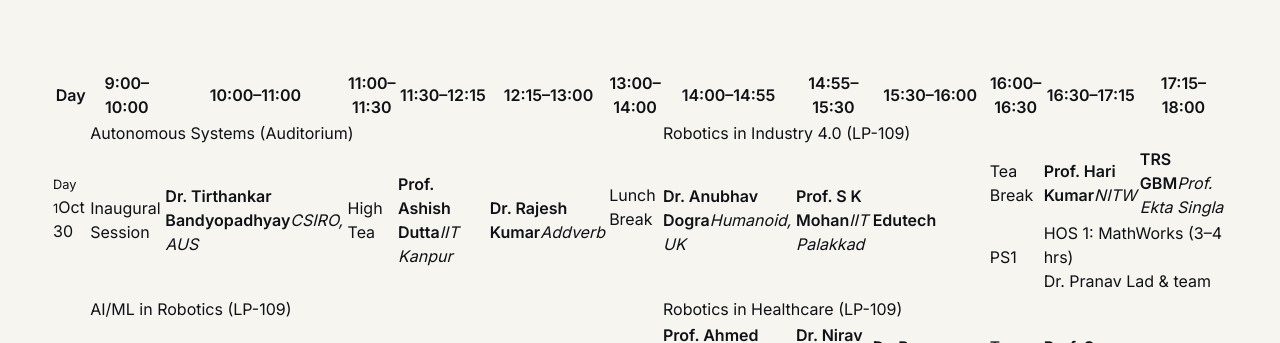
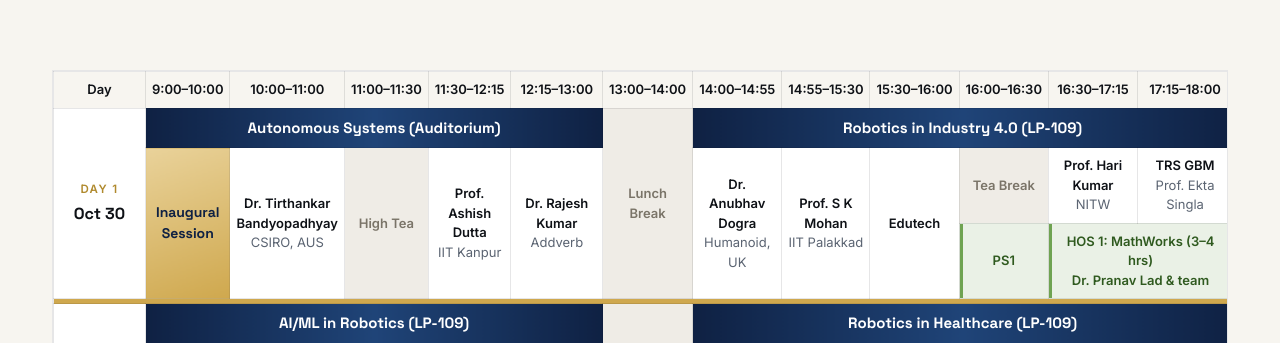
Before and after one commit to trs-tiet/TRS-DSAI-TIET, a Next.js app: page / in a window 1280 px wide. Shown: the part 457-800 px from the top of the page. Built offline with nearby package versions, Linux system fonts and the light colour scheme.

Commit message:
Update globals.css

```diff
--- a/app/globals.css
+++ b/app/globals.css
@@ -65,3 +65,21 @@ textarea:focus-visible {
     padding-right: 32px;
   }
 }
+
+/* ---------- Schedule grid (components/ScheduleGrid.tsx) ---------- */
+.sched { overflow-x: auto; background: rgb(var(--color-surface)); border: 1px solid rgb(var(--color-border) / 0.1); }
+.sched table { border-collapse: collapse; min-width: 1180px; width: 100%; font-size: 13px; text-align: center; }
+.sched th, .sched td { border: 1px solid rgb(var(--color-border) / 0.1); padding: 8px 6px; vertical-align: middle; }
+.sched thead th { background: rgb(var(--color-bg)); font-weight: 700; color: rgb(var(--color-fg)); white-space: nowrap; }
+.sched thead th:nth-child(12), .sched thead th:nth-child(13) { width: 165px; }
+.sched td.day { font-family: var(--font-space-grotesk); font-weight: 700; font-size: 16px; white-space: nowrap; min-width: 92px; }
+.sched td.day small { display: block; font-family: var(--font-inter); font-weight: 800; font-size: 11.5px; letter-spacing: .12em; text-transform: uppercase; color: #B08A2E; margin-bottom: 4px; }
+.sched td.tk { background: linear-gradient(90deg, #0F2143 0%, #1F4478 50%, #0F2143 100%); color: #fff; font-family: var(--font-space-grotesk); font-weight: 700; font-size: 15px; }
+.sched td.br { background: #EFECE6; color: #7A7468; font-weight: 600; }
+.sched td.cer { background: linear-gradient(160deg, #E9D29A, #CFA84E); color: #0F2143; font-family: var(--font-space-grotesk); font-weight: 700; font-size: 14px; }
+.sched td.hos { background: #EAF1E6; color: #2F5A1F; font-weight: 600; box-shadow: inset 3px 0 0 #6FA352; }
+.sched td.sp b { display: block; font-weight: 600; }
+.sched td.sp i { display: block; font-style: normal; color: rgb(var(--color-muted)); }
+.sched tr.sep td { background: #CFA84E; padding: 2px; }
+.dark .sched td.br { background: #2A2D33; color: #A8A397; }
+.dark .sched td.hos { background: #1F2B1B; color: #B5D69F; }
```
